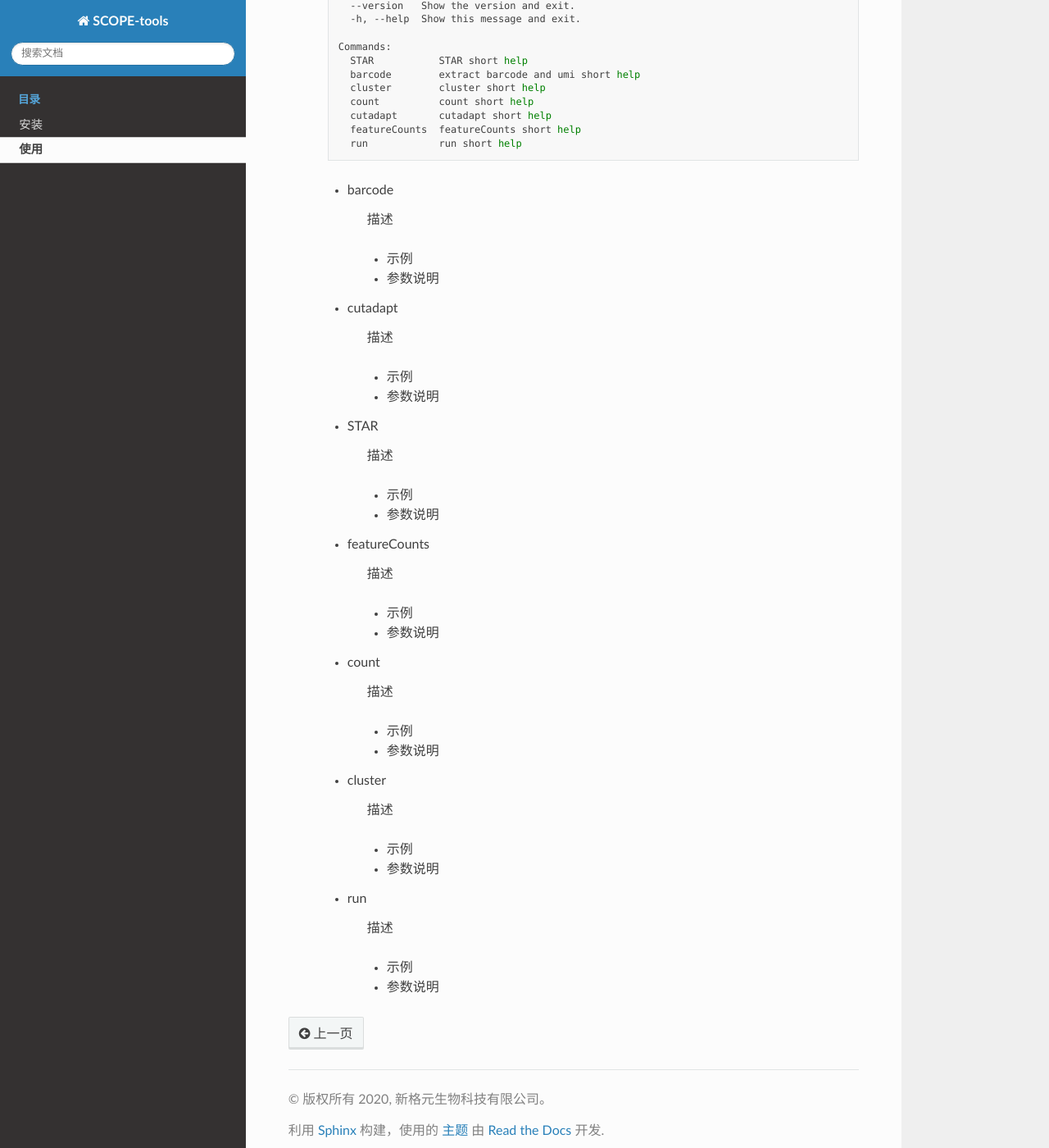
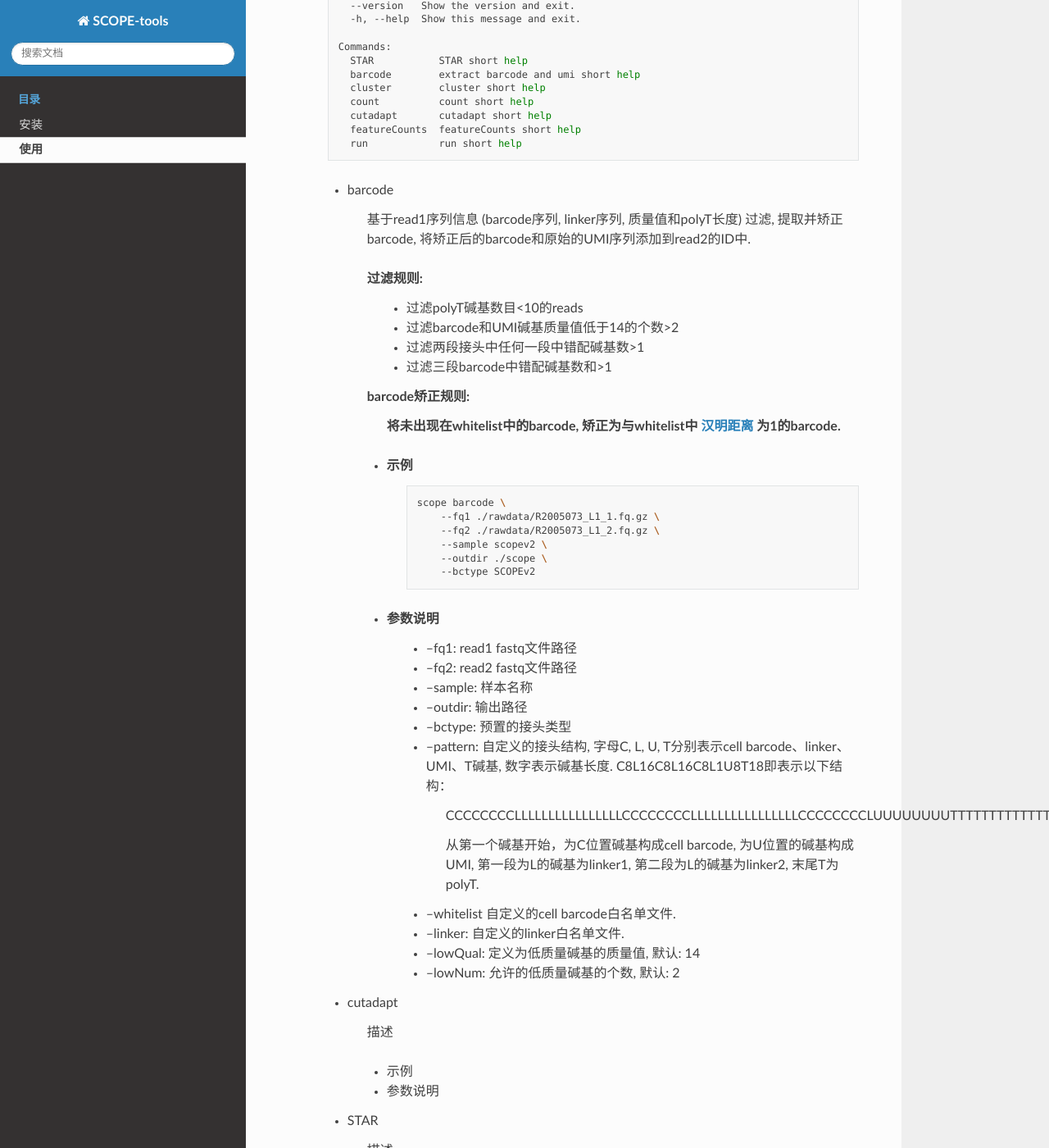
Before and after one commit to SingleronBio/SCOPE-tools, a Sphinx documentation site: the page built from docs/usage.rst, in a window 1280 px wide and 1400 px high, scrolled down 813 px. Shown: the whole window at 82% size. Built offline with Sphinx 7.4.7 and the Read the Docs theme 2.0.0, drawn with Linux system fonts in a browser that asks for light colours; some of the changed text lies outside the part shown.

Commit message:
update scope barcode doc

```diff
--- a/docs/index.rst
+++ b/docs/index.rst
@@ -1,6 +1,7 @@
 SCOPE-tools
 =======================================
 SCOPE-tools是一套用于处理SCOPE(Single Cell Omics Preparation Entity)海量单细胞测序技术产出数据的工具。原始的fastq数据，经过cellbarcode提取与校正，序列比对和基因定量后，得到单细胞的表达矩阵，用于后续进一步的分析。
+
 
 .. toctree::
    :maxdepth: 2
--- a/docs/installation.rst
+++ b/docs/installation.rst
@@ -54,7 +54,6 @@
               cutadapt       cutadapt short help
               featureCounts  featureCounts short help
               run            run short help
-
 #. 准备参照基因组
 
     * Homo sapiens
--- a/docs/usage.rst
+++ b/docs/usage.rst
@@ -7,12 +7,10 @@
 
 #. 示例数据
 
-    下载测试样本链接，数据存储于Zenodo，Open Science Framewor，Dataverse之类。
-    scope
-    10X
-    dropseq
-    indrop
-    BD Rhapsody
+
+    示例的样本数据存储于 `Open Science Framework`_. 目前已经上传SCOPEv2样本数据, 其余类型样本SCOPEv1, 10X, dropseq, indrop, BD Rhapsody待测试上传.
+
+    .. _Open Science Framework: https://osf.io/792wz/?view_only=f0345853d9b141708be8a533d09ea93c
 
 #. 快速使用
 
@@ -59,14 +57,46 @@
           featureCounts  featureCounts short help
           run            run short help
 
-
     * barcode
 
-        描述
+        基于read1序列信息 (barcode序列, linker序列, 质量值和polyT长度) 过滤, 提取并矫正barcode, 将矫正后的barcode和原始的UMI序列添加到read2的ID中.
+
+        过滤规则:
+            #. 过滤polyT碱基数目<10的reads
+            #. 过滤barcode和UMI碱基质量值低于14的个数>2
+            #. 过滤两段接头中任何一段中错配碱基数>1
+            #. 过滤三段barcode中错配碱基数和>1
+
+        barcode矫正规则:
+            将未出现在whitelist中的barcode, 矫正为与whitelist中 汉明距离_ 为1的barcode.
+                .. _汉明距离: https://en.wikipedia.org/wiki/Hamming_distance
 
         * 示例
+            .. code-block:: bash
+
+                scope barcode \
+                    --fq1 ./rawdata/R2005073_L1_1.fq.gz \
+                    --fq2 ./rawdata/R2005073_L1_2.fq.gz \
+                    --sample scopev2 \
+                    --outdir ./scope \
+                    --bctype SCOPEv2
 
         * 参数说明
+            * --fq1: read1 fastq文件路径
+            * --fq2: read2 fastq文件路径
+            * --sample: 样本名称
+            * --outdir: 输出路径
+            * --bctype: 预置的接头类型
+            * --pattern: 自定义的接头结构, 字母C, L, U, T分别表示cell barcode、linker、UMI、T碱基, 数字表示碱基长度. C8L16C8L16C8L1U8T18即表示以下结构：
+
+                CCCCCCCCLLLLLLLLLLLLLLLLCCCCCCCCLLLLLLLLLLLLLLLLCCCCCCCCLUUUUUUUUTTTTTTTTTTTTTTTTTT
+
+                从第一个碱基开始，为C位置碱基构成cell barcode, 为U位置的碱基构成UMI, 第一段为L的碱基为linker1, 第二段为L的碱基为linker2, 末尾T为polyT.
+
+            * --whitelist 自定义的cell barcode白名单文件.
+            * --linker: 自定义的linker白名单文件.
+            * --lowQual: 定义为低质量碱基的质量值, 默认: 14
+            * --lowNum: 允许的低质量碱基的个数, 默认: 2
 
     * cutadapt
 
```
Also changed, not shown: other parts of docs/usage.rst (+1 -1 lines), README.rst (+7 -4 lines), 1 other file.
